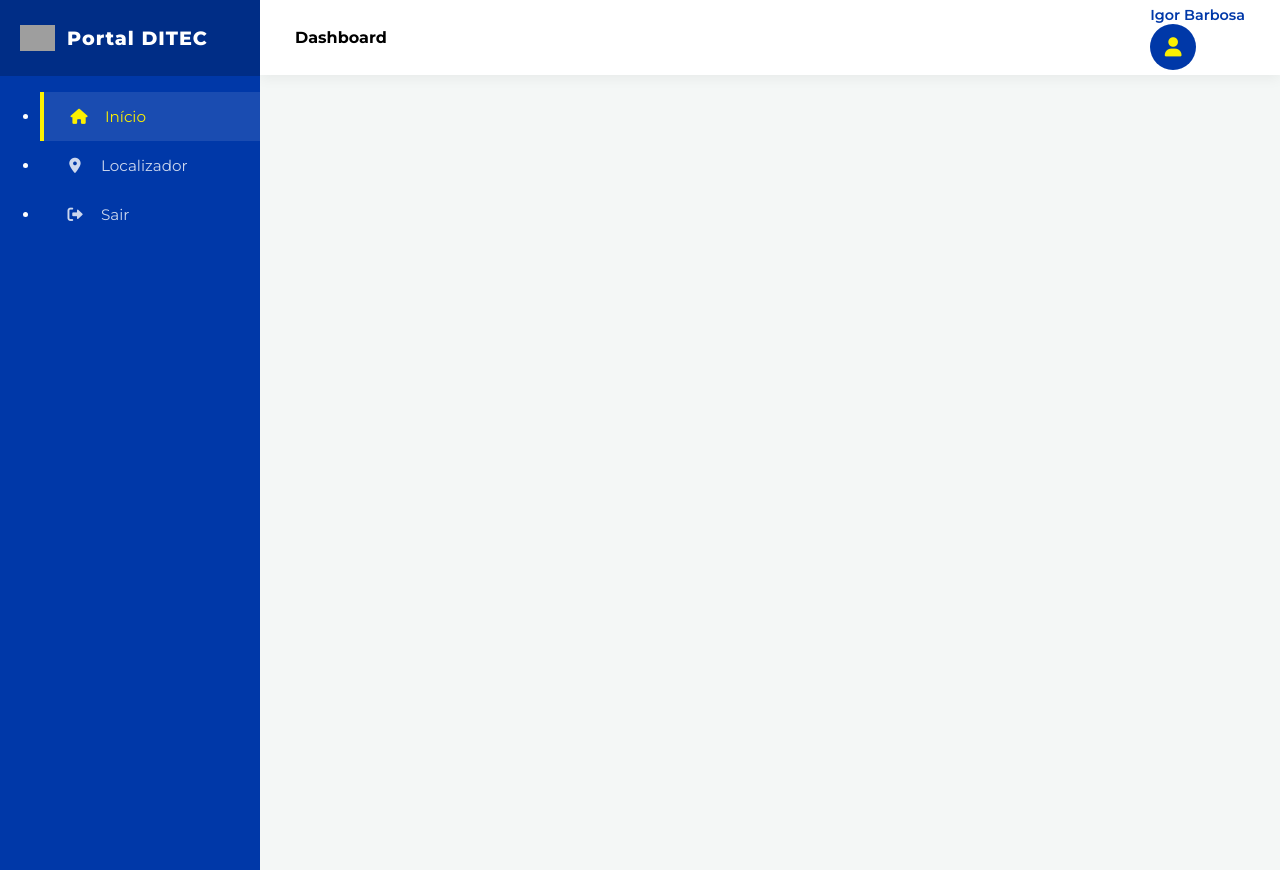
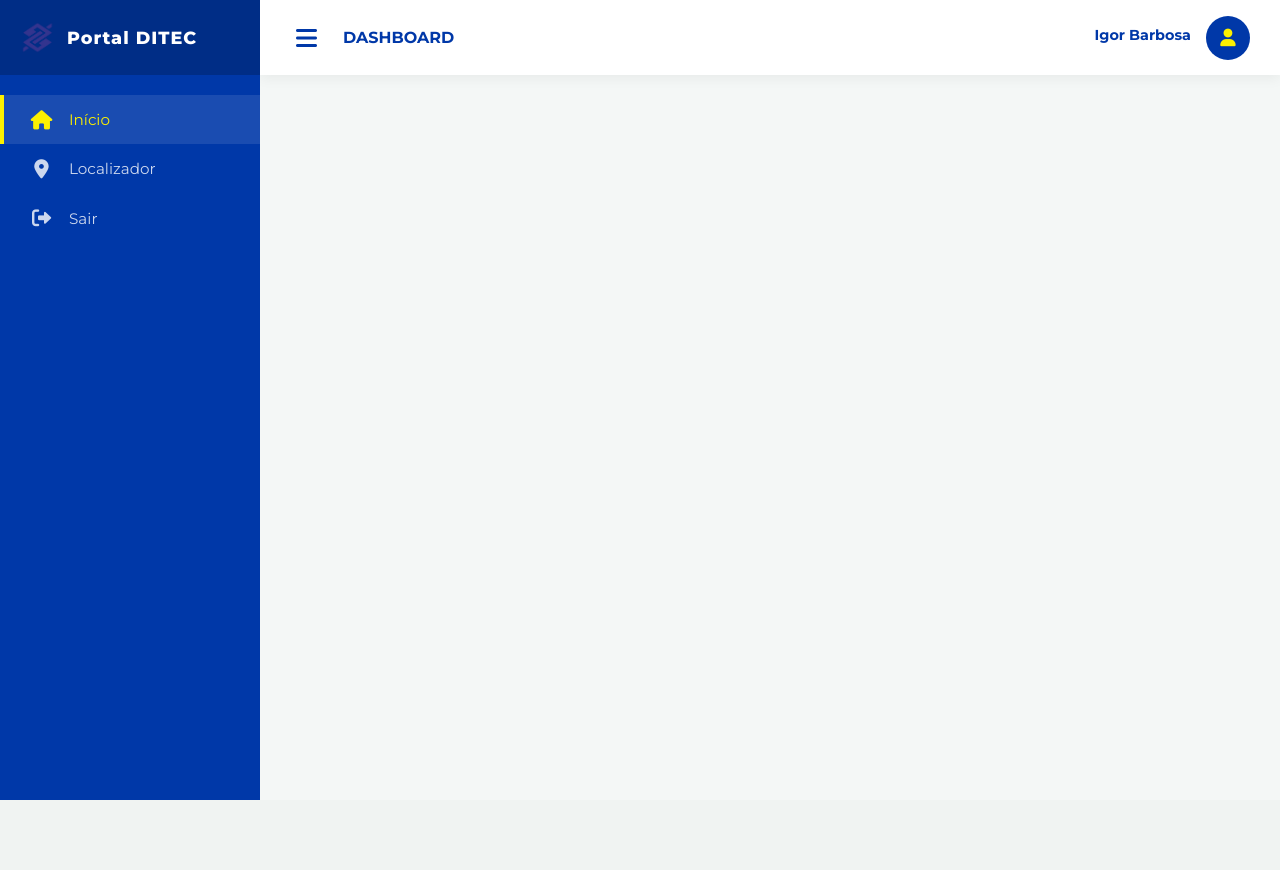
Before and after one commit to igorbarbosaws/rise-up, a Flask app: template templates/base.html in a window 1280 px wide. After the commit the page ends 800 px from the top, so only its background shows below. Run offline with Flask 3, Linux system fonts and the light colour scheme; the template is opened without the code that fills it, so the values that code supplies are empty; grey boxes are pictures that could not be loaded.

Commit message:
Update project

```diff
--- a/static/css/base.css
+++ b/static/css/base.css
@@ -1,15 +1,19 @@
 :root {
     --azul-bb: #0038A8;
+    --azul-escuro: #002d86;
     --amarelo-bb: #FCF000;
     --bg-cinza: #f4f7f6;
     --texto-escuro: #333;
     --sidebar-width: 260px;
+    --sidebar-collapsed-width: 80px;
+    --transition-speed: 0.3s;
 }
 
 body {
     font-family: 'Montserrat', sans-serif;
     background-color: var(--bg-cinza);
     margin: 0;
+    overflow-x: hidden;
 }
 
 .wrapper {
@@ -24,62 +28,106 @@ body {
     background: var(--azul-bb);
     color: #fff;
     min-height: 100vh;
-    transition: all 0.3s;
+    transition: all var(--transition-speed);
     position: sticky;
     top: 0;
+    z-index: 1000;
+}
+
+#sidebar.active {
+    min-width: var(--sidebar-collapsed-width);
+    max-width: var(--sidebar-collapsed-width);
 }
 
 .sidebar-header {
     padding: 25px 20px;
-    background: #002d86;
+    background: var(--azul-escuro);
     display: flex;
     align-items: center;
     gap: 12px;
+    height: 75px;
+    box-sizing: border-box;
 }
 
 .sidebar-header img {
     width: 35px;
+    transition: all var(--transition-speed);
 }
 
-.sidebar-header span {
-    font-weight: 800;
-    font-size: 1.2rem;
-    letter-spacing: 1px;
+#sidebar.active .sidebar-header {
+    justify-content: center;
+    padding: 25px 0;
 }
 
-#sidebar ul.components {
-    padding: 20px 0;
+#sidebar.active .brand-text {
+    display: none;
 }
 
-#sidebar ul li a {
+.brand-text {
+    font-weight: 800;
+    font-size: 1.1rem;
+    letter-spacing: 1px;
+    white-space: nowrap;
+}
+
+.nav-menu {
+    padding: 20px 0;
+    list-style: none;
+    margin: 0;
+}
+
+.nav-item a {
     padding: 15px 25px;
-    display: block;
+    display: flex;
+    align-items: center;
     color: rgba(255, 255, 255, 0.8);
     text-decoration: none;
     font-size: 0.95rem;
     font-weight: 500;
     transition: 0.2s;
+    border-left: 4px solid transparent;
 }
 
-#sidebar ul li a:hover {
+.nav-item a i {
+    font-size: 1.2rem;
+    width: 25px;
+    margin-right: 15px;
+    text-align: center;
+}
+
+#sidebar.active .nav-item a {
+    justify-content: center;
+    padding: 15px 0;
+    border-left: none;
+}
+
+#sidebar.active .nav-item a i {
+    margin-right: 0;
+}
+
+#sidebar.active .link-text {
+    display: none;
+}
+
+.nav-item a:hover {
     color: var(--amarelo-bb);
     background: rgba(255, 255, 255, 0.05);
 }
 
-#sidebar ul li.active > a {
+.nav-item.active a {
     color: var(--amarelo-bb);
     border-left: 4px solid var(--amarelo-bb);
     background: rgba(255, 255, 255, 0.1);
 }
 
-#sidebar ul li a i {
-    margin-right: 12px;
-    width: 20px;
-    text-align: center;
+.admin-section {
+    border-top: 1px solid rgba(255, 255, 255, 0.1);
+    margin-top: 10px;
 }
 
 #content {
     width: 100%;
+    transition: all var(--transition-speed);
 }
 
 .navbar-top {
@@ -88,123 +136,81 @@ body {
     display: flex;
     align-items: center;
     justify-content: space-between;
-    padding: 0 35px;
+    padding: 0 30px;
     box-shadow: 0 4px 12px rgba(0,0,0,0.05);
 }
 
-.page-title h4 {
+.left-nav {
+    display: flex;
+    align-items: center;
+    gap: 20px;
+}
+
+.menu-toggle {
+    background: transparent;
+    border: none;
+    color: var(--azul-bb);
+    font-size: 1.5rem;
+    cursor: pointer;
+    transition: 0.3s;
+    display: flex;
+    align-items: center;
+    justify-content: center;
+}
+
+.menu-toggle:hover {
+    transform: scale(1.1);
+}
+
+.current-page-name {
+    margin: 0;
     color: var(--azul-bb);
     font-weight: 700;
     text-transform: uppercase;
-    font-size: 1.1rem;
+    font-size: 1rem;
 }
 
-.user-profile {
+.user-controls {
     display: flex;
     align-items: center;
-    gap: 12px;
+    gap: 15px;
+}
+
+.user-details {
+    display: flex;
+    flex-direction: column;
+    text-align: right;
 }
 
 .user-name {
     color: var(--azul-bb);
     font-size: 0.9rem;
+    font-weight: 700;
+    line-height: 1;
+}
+
+.user-role {
+    color: #888;
+    font-size: 0.75rem;
     font-weight: 600;
+    margin-top: 4px;
 }
 
 .user-avatar {
-    width: 42px;
-    height: 42px;
+    width: 40px;
+    height: 40px;
     background: var(--azul-bb);
     color: var(--amarelo-bb);
     border-radius: 50%;
     display: flex;
     justify-content: center;
     align-items: center;
-    font-size: 1.2rem;
+    font-size: 1.1rem;
     border: 2px solid transparent;
     transition: 0.3s;
-    cursor: pointer;
 }
-
-.user-avatar:hover {
-    border-color: var(--amarelo-bb);
+.main-body {
+    padding: 40px;
+    min-height: calc(100vh - 75px);
+    box-sizing: border-box;
 }
-
-.main-body {
-    padding: 35px;
-    min-height: calc(100vh - 75px);
-}
-
-.welcome-banner {
-    margin-bottom: 40px;
-}
-
-.welcome-banner h1 {
-    color: var(--azul-bb);
-    font-size: 1.8rem;
-    font-weight: 800;
-}
-
-.welcome-banner p {
-    color: #666;
-}
-
-.cards-grid {
-    display: grid;
-    grid-template-columns: repeat(auto-fit, minmax(280px, 1fr));
-    gap: 25px;
-}
-
-.info-card {
-    background: #fff;
-    padding: 30px;
-    border-radius: 15px;
-    box-shadow: 0 4px 15px rgba(0,0,0,0.05);
-    text-align: center;
-    transition: transform 0.3s;
-    border-bottom: 5px solid transparent;
-}
-
-.info-card:hover {
-    transform: translateY(-5px);
-    border-bottom: 5px solid var(--amarelo-bb);
-}
-
-.card-icon {
-    font-size: 2.5rem;
-    color: var(--azul-bb);
-    margin-bottom: 15px;
-}
-
-.info-card h3 {
-    color: var(--azul-bb);
-    margin-bottom: 15px;
-    font-weight: 700;
-}
-
-.info-card p {
-    font-size: 0.9rem;
-    color: #777;
-    margin-bottom: 25px;
-    line-height: 1.5;
-}
-
-.btn-action {
-    display: inline-block;
-    padding: 10px 25px;
-    background-color: var(--azul-bb);
-    color: #fff;
-    text-decoration: none;
-    border-radius: 20px;
-    font-weight: 600;
-    font-size: 0.85rem;
-    transition: background 0.3s;
-}
-
-.btn-action:hover {
-    background-color: #002a80;
-}
-
-.admin-highlight {
-    border-left: 2px solid var(--amarelo-bb);
-}
--- a/static/js/main.js
+++ b/static/js/main.js
@@ -1,18 +1,43 @@
+document.addEventListener("DOMContentLoaded", function() {
+
+    const menuToggle = document.querySelector('.menu-toggle');
+    const sidebar = document.querySelector('#sidebar');
+    const content = document.querySelector('#content');
+
+    if (menuToggle && sidebar && content) {
+        menuToggle.addEventListener('click', function() {
+            sidebar.classList.toggle('active');
+            content.classList.toggle('active');
+
+            if (typeof map !== 'undefined') {
+                setTimeout(() => { map.invalidateSize(); }, 300);
+            }
+        });
+    }
+
     const searchInput = document.getElementById('searchInput');
     const searchBtn = document.getElementById('searchBtn');
     const agenciasGrid = document.getElementById('agencias-grid');
 
+    if (searchBtn && searchInput) {
+
         async function buscarAgencias() {
             const termoBusca = searchInput.value.trim();
+            if (!agenciasGrid) return;
 
-    agenciasGrid.innerHTML = '<p>A carregar agências...</p>';
+            agenciasGrid.innerHTML = '<div class="loading"><i class="fas fa-spinner fa-spin"></i> Carregando agências...</div>';
 
+            try {
                 const agencias = await getAgencias(termoBusca);
-
                 renderizarInterface(agencias);
+            } catch (error) {
+                agenciasGrid.innerHTML = '<p class="error">Erro ao conectar com a base de dados.</p>';
+                console.error("Erro na busca:", error);
+            }
         }
 
         function renderizarInterface(agencias) {
+            if (!agenciasGrid) return;
             agenciasGrid.innerHTML = '';
 
             if (agencias.length === 0) {
@@ -23,28 +48,37 @@ function renderizarInterface(agencias) {
             agencias.forEach(agencia => {
                 const infoPopup = `
                     <strong>${agencia.nome}</strong><br>
-            ${formatAddress(agencia)}
+                    ${agencia.endereco || 'Endereço não informado'}
                 `;
-        addAgencyMarker(agencia.lat, parseInt(agencia.lng), infoPopup);
+
+                if (typeof addAgencyMarker === 'function') {
+                    addAgencyMarker(agencia.lat, agencia.lng, infoPopup);
+                }
 
                 const card = document.createElement('div');
-        card.className = 'agencia-card';
+                card.className = 'info-card agencia-card';
                 card.innerHTML = `
                     <h3>${agencia.nome}</h3>
                     <p><strong>Prefixo:</strong> ${agencia.prefixo}</p>
-            <p>${formatAddress(agencia)}</p>
-            <button onclick="focarNoMapa(${agencia.lat}, ${agencia.lng})">Ver no Mapa</button>
+                    <p><i class="fas fa-map-marker-alt"></i> ${agencia.endereco || 'Consultar base'}</p>
+                    <button class="btn-action" onclick="focarNoMapa(${agencia.lat}, ${agencia.lng})">
+                        Ver no Mapa
+                    </button>
                 `;
                 agenciasGrid.appendChild(card);
             });
         }
 
-function focarNoMapa(lat, lng) {
-    map.setView([lat, lng], 15);
-}
-
         searchBtn.addEventListener('click', buscarAgencias);
-
         searchInput.addEventListener('keypress', (e) => {
             if (e.key === 'Enter') buscarAgencias();
         });
+    }
+});
+
+
+function focarNoMapa(lat, lng) {
+    if (typeof map !== 'undefined') {
+        map.setView([lat, lng], 15);
+    }
+}
--- a/templates/base.html
+++ b/templates/base.html
@@ -16,34 +16,39 @@
     <div class="wrapper">
         <nav id="sidebar">
             <div class="sidebar-header">
-                <img src="{{ url_for('static', filename='assets/img/logo-bb.png') }}" alt="Logo BB">
+                <img src="{{ url_for('static', filename='assets/img/bb-logo.png') }}" alt="Logo BB">
                 <span class="brand-text">Portal DITEC</span>
             </div>
 
             <ul class="nav-menu">
                 <li class="nav-item active">
-                    <a href="/"><i class="fas fa-home"></i> Início</a>
+                    <a href="/"><i class="fas fa-home"></i> <span class="link-text">Início</span></a>
                 </li>
                 <li class="nav-item">
-                    <a href="/mapa"><i class="fas fa-map-marker-alt"></i> Localizador</a>
+                    <a href="/mapa"><i class="fas fa-map-marker-alt"></i> <span class="link-text">Localizador</span></a>
                 </li>
 
                 {% if user_level == 'admin' %}
                 <li class="nav-item admin-section">
-                    <a href="/admin"><i class="fas fa-user-shield"></i> Gestão DITEC</a>
+                    <a href="/admin"><i class="fas fa-user-shield"></i> <span class="link-text">Gestão DITEC</span></a>
                 </li>
                 {% endif %}
 
                 <li class="nav-item logout">
-                    <a href="/logout"><i class="fas fa-sign-out-alt"></i> Sair</a>
+                    <a href="/logout"><i class="fas fa-sign-out-alt"></i> <span class="link-text">Sair</span></a>
                 </li>
             </ul>
         </nav>
 
         <div id="content">
             <nav class="navbar-top">
-                <div class="page-info">
-                    <h4 class="current-page-name">{% block page_name %}Dashboard{% endblock %}</h4>
+                <div class="left-nav">
+                    <button type="button" class="menu-toggle">
+                        <i class="fas fa-bars"></i>
+                    </button>
+                    <div class="page-info">
+                        <h4 class="current-page-name">{% block page_name %}Dashboard{% endblock %}</h4>
+                    </div>
                 </div>
 
                 <div class="user-controls">
@@ -63,6 +68,7 @@
         </div>
     </div>
 
+    <script src="{{ url_for('static', filename='js/main.js') }}"></script>
     {% block extra_js %}{% endblock %}
 </body>
 </html>
```
Also changed, not shown: templates/index.html (renamed from index.html, +20 -5 lines). Lines whose indentation alone changed are shown as unchanged.
